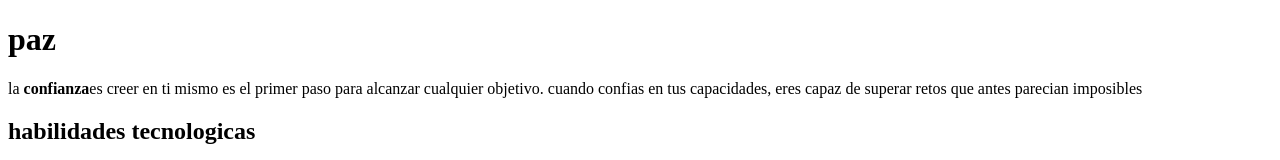
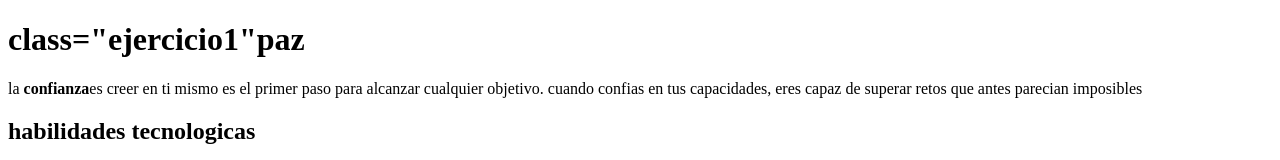
Before and after one commit to cortesgomezmariapaz64-svg/paz, a plain HTML site: page index.html in a window 1280 px wide. Shown: the top 160 px of the page. Drawn offline with Linux system fonts and the light colour scheme.

Commit message:
Update index.html

```diff
--- a/index.html
+++ b/index.html
@@ -2,9 +2,10 @@
 <html>
   <head>
     <title>Consola de paz</title>
+    <link rel="stylesheet" href="style.css">
   </head>
   <body>
-    <h1>paz</h1>
+    <h1> class="ejercicio1"paz</h1>
     <p>la <strong>confianza</strong>es creer en ti mismo es el primer paso para alcanzar cualquier objetivo. cuando confias en tus capacidades, eres capaz de superar retos que antes parecian imposibles</p>
     <!-- El contenido visible va aquí -->
     <h2>habilidades tecnologicas</h2>
```
